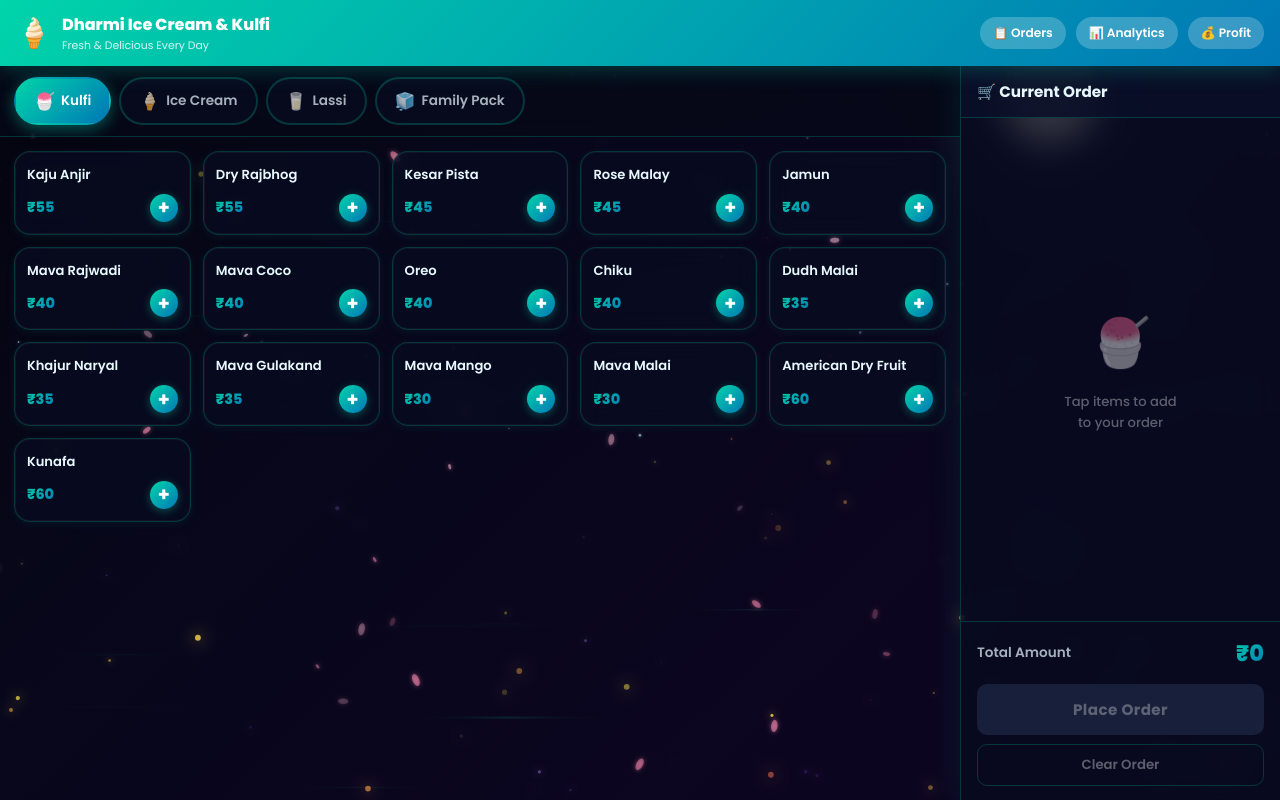
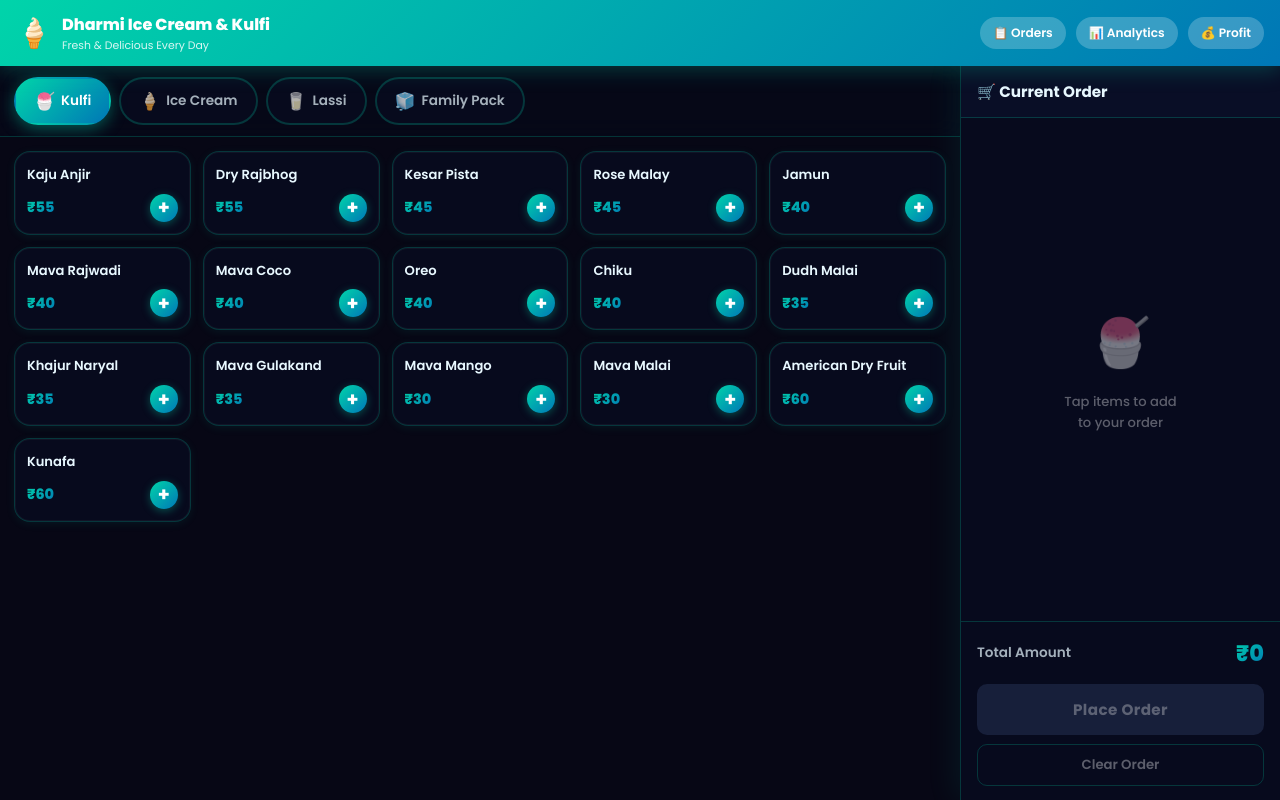
Before and after one commit to Seema2211/dharmi, a website: page public/index.html in a window 1280 px wide. Drawn offline with Linux system fonts and the light colour scheme.

Commit message:
Removed animations

```diff
--- a/public/ds-bg.js
+++ /dev/null
@@ -1,144 +0,0 @@
-(function () {
-  const cvs = document.createElement('canvas');
-  cvs.id = 'ds-canvas';
-  cvs.style.cssText =
-    'position:fixed;inset:0;width:100%;height:100%;pointer-events:none;z-index:-1';
-  document.body.insertBefore(cvs, document.body.firstChild);
-
-  document.documentElement.style.background = '#070715';
-  document.body.style.background = 'transparent';
-
-  const ctx = cvs.getContext('2d');
-  let W = 0, H = 0;
-
-  function resize() {
-    W = cvs.width  = window.innerWidth;
-    H = cvs.height = window.innerHeight;
-  }
-  resize();
-  window.addEventListener('resize', resize);
-
-  // ── Background ───────────────────────────────────────────────
-  function drawBg() {
-    const g = ctx.createLinearGradient(0, 0, W * 0.6, H);
-    g.addColorStop(0,   '#04040e');
-    g.addColorStop(0.4, '#07071a');
-    g.addColorStop(1,   '#0c0520');
-    ctx.fillStyle = g;
-    ctx.fillRect(0, 0, W, H);
-  }
-
-  // ── Moon ─────────────────────────────────────────────────────
-  function drawMoon() {
-    const mx = W * 0.82, my = H * 0.12, mr = 48;
-    const glow = ctx.createRadialGradient(mx, my, mr * 0.5, mx, my, mr * 3.5);
-    glow.addColorStop(0, 'rgba(200,230,255,0.12)');
-    glow.addColorStop(1, 'transparent');
-    ctx.fillStyle = glow;
-    ctx.beginPath(); ctx.arc(mx, my, mr * 3.5, 0, Math.PI * 2); ctx.fill();
-    const moon = ctx.createRadialGradient(mx - 8, my - 8, 4, mx, my, mr);
-    moon.addColorStop(0,   '#fdf8e8');
-    moon.addColorStop(0.6, '#ece8d0');
-    moon.addColorStop(1,   '#ccc8b0');
-    ctx.fillStyle = moon;
-    ctx.beginPath(); ctx.arc(mx, my, mr, 0, Math.PI * 2); ctx.fill();
-  }
-
-  // ── Stars ────────────────────────────────────────────────────
-  const stars = Array.from({ length: 90 }, () => ({
-    x: Math.random(), y: Math.random() * 0.55,
-    r: Math.random() * 1.3 + 0.2,
-    a: Math.random() * 0.55 + 0.1,
-    da: (Math.random() * 0.012 + 0.003) * (Math.random() > 0.5 ? 1 : -1),
-  }));
-  function drawStars() {
-    stars.forEach(s => {
-      s.a += s.da;
-      if (s.a > 0.75 || s.a < 0.05) s.da *= -1;
-      ctx.save();
-      ctx.globalAlpha = s.a; ctx.fillStyle = '#cce8ff';
-      ctx.shadowColor = '#88ccff'; ctx.shadowBlur = 3;
-      ctx.beginPath(); ctx.arc(s.x * W, s.y * H, s.r, 0, Math.PI * 2); ctx.fill();
-      ctx.restore();
-    });
-  }
-
-  // ── Water streaks ─────────────────────────────────────────────
-  function mkStreak() {
-    return { x: -300, y: Math.random()*H, len: Math.random()*220+80, vx: Math.random()*5+2, a: Math.random()*0.13+0.04, h: Math.random()*1.8+0.4 };
-  }
-  const streaks = Array.from({length:20}, ()=>{ const s=mkStreak(); s.x=Math.random()*W; return s; });
-  function drawStreaks() {
-    streaks.forEach((s,i) => {
-      s.x += s.vx;
-      if (s.x > W+200) streaks[i] = mkStreak();
-      const g = ctx.createLinearGradient(s.x,0,s.x+s.len,0);
-      g.addColorStop(0,'transparent'); g.addColorStop(0.5,'#00d4aa'); g.addColorStop(1,'transparent');
-      ctx.save(); ctx.globalAlpha=s.a; ctx.fillStyle=g; ctx.fillRect(s.x,s.y,s.len,s.h); ctx.restore();
-    });
-  }
-
-  // ── Embers ───────────────────────────────────────────────────
-  function mkEmber() {
-    return { x:Math.random()*W, y:H+5, r:Math.random()*2.4+0.6, vx:(Math.random()-0.5)*0.7, vy:-(Math.random()*1.3+0.4), a:Math.random()*0.75+0.25, hue:Math.random()*45+8, i:Math.random()*Math.PI*2 };
-  }
-  const embers = Array.from({length:60}, ()=>{ const e=mkEmber(); e.y=Math.random()*H; return e; });
-  function drawEmbers(t) {
-    embers.forEach((e,idx) => {
-      e.x += e.vx + Math.sin(t*0.0009+e.i)*0.25;
-      e.y += e.vy; e.a -= 0.0018;
-      if (e.y < -5 || e.a <= 0) embers[idx] = mkEmber();
-      ctx.save(); ctx.globalAlpha=e.a;
-      const c = `hsl(${e.hue},100%,65%)`;
-      ctx.fillStyle=c; ctx.shadowColor=c; ctx.shadowBlur=e.r*5;
-      ctx.beginPath(); ctx.arc(e.x,e.y,e.r,0,Math.PI*2); ctx.fill();
-      ctx.restore();
-    });
-  }
-
-  // ── Cherry blossom petals ─────────────────────────────────────
-  function mkPetal() {
-    return { x:Math.random()*W, y:-10, r:Math.random()*4.5+2, vx:(Math.random()-0.5)*1.1, vy:Math.random()*0.9+0.35, rot:Math.random()*Math.PI*2, rotV:(Math.random()-0.5)*0.04, a:Math.random()*0.45+0.15, c:Math.random()>0.45?'#ff90b3':'#ffd0e4', i:Math.random()*Math.PI*2 };
-  }
-  const petals = Array.from({length:32}, ()=>{ const p=mkPetal(); p.y=Math.random()*H; return p; });
-  function drawPetals(t) {
-    petals.forEach((p,idx) => {
-      p.x += p.vx + Math.sin(t*0.0007+p.i)*0.45;
-      p.y += p.vy; p.rot += p.rotV;
-      if (p.y > H+10) petals[idx] = mkPetal();
-      ctx.save(); ctx.globalAlpha=p.a; ctx.translate(p.x,p.y); ctx.rotate(p.rot);
-      ctx.fillStyle=p.c; ctx.shadowColor='#ff80ab'; ctx.shadowBlur=4;
-      ctx.beginPath(); ctx.ellipse(0,0,p.r,p.r*0.52,0,0,Math.PI*2); ctx.fill();
-      ctx.restore();
-    });
-  }
-
-  // ── Wisteria sparkles ─────────────────────────────────────────
-  function mkSparkle() {
-    return { x:Math.random()*W, y:Math.random()*H, r:Math.random()*1.5+0.5, a:0, maxA:Math.random()*0.5+0.1, da:Math.random()*0.015+0.005, c:Math.random()>0.5?'#b48cf7':'#7b55ee' };
-  }
-  const sparkles = Array.from({length:40}, mkSparkle);
-  function drawSparkles() {
-    sparkles.forEach((s,i) => {
-      s.a += s.da;
-      if (s.a >= s.maxA) s.da *= -1;
-      if (s.a <= 0) { sparkles[i] = mkSparkle(); sparkles[i].a = 0; }
-      ctx.save(); ctx.globalAlpha=s.a; ctx.fillStyle=s.c; ctx.shadowColor=s.c; ctx.shadowBlur=6;
-      ctx.beginPath(); ctx.arc(s.x,s.y,s.r,0,Math.PI*2); ctx.fill();
-      ctx.restore();
-    });
-  }
-
-  // ── Animation loop ────────────────────────────────────────────
-  function tick(t) {
-    drawBg();
-    drawMoon();
-    drawStars();
-    drawStreaks();
-    drawSparkles();
-    drawEmbers(t);
-    drawPetals(t);
-    requestAnimationFrame(tick);
-  }
-  requestAnimationFrame(tick);
-})();
--- a/public/index.html
+++ b/public/index.html
@@ -81,6 +81,5 @@
 
   <div class="toast" id="toast"></div>
   <script src="app.js"></script>
-  <script src="ds-bg.js"></script>
 </body>
 </html>
--- a/public/style.css
+++ b/public/style.css
@@ -90,7 +90,6 @@ body {
   font-weight: 600;
   white-space: nowrap;
   flex-shrink: 0;
-  transition: background 0.2s;
 }
 .orders-link:hover { background: rgba(255,255,255,0.35); }
 
@@ -146,7 +145,6 @@ body {
   font-weight: 600;
   white-space: nowrap;
   cursor: pointer;
-  transition: all 0.2s;
   -webkit-tap-highlight-color: transparent;
 }
 .cat-btn .cat-emoji { font-size: 1.05rem; }
@@ -184,7 +182,6 @@ body {
   font-weight: 600;
   white-space: nowrap;
   cursor: pointer;
-  transition: all 0.18s;
   -webkit-tap-highlight-color: transparent;
 }
 .subcat-btn:hover { border-color: var(--pink); color: var(--pink); }
@@ -220,7 +217,6 @@ body {
   flex-direction: column;
   gap: 10px;
   box-shadow: var(--shadow-sm), inset 0 0 0 1px rgba(255,255,255,0.04);
-  transition: transform 0.18s, box-shadow 0.18s, border-color 0.18s;
   -webkit-tap-highlight-color: transparent;
   user-select: none;
   position: relative;
@@ -233,18 +229,9 @@ body {
   height: 3px;
   background: var(--grad);
   opacity: 0;
-  transition: opacity 0.2s;
 }
-.item-card:hover { transform: translateY(-3px); box-shadow: var(--shadow-md); border-color: var(--pink); }
+.item-card:hover { box-shadow: var(--shadow-md); border-color: var(--pink); }
 .item-card:hover::after { opacity: 1; }
-.item-card:active { transform: scale(0.96); }
-
-@keyframes pop {
-  0%  { transform: scale(1); }
-  45% { transform: scale(1.07); }
-  100%{ transform: scale(1); }
-}
-.item-card.pop { animation: pop 0.22s ease forwards; }
 
 .item-name {
   font-size: 0.82rem;
@@ -281,9 +268,7 @@ body {
   font-weight: 700;
   box-shadow: 0 2px 8px rgba(0,212,170,0.35);
   flex-shrink: 0;
-  transition: transform 0.15s;
 }
-.item-card:hover .item-plus { transform: scale(1.12); }
 
 /* ════════════════════════════════
    ORDER PANEL  (desktop sidebar)
@@ -359,14 +344,8 @@ body {
   gap: 8px;
   padding: 10px 4px;
   border-bottom: 1px solid var(--border);
-  animation: slideIn 0.18s ease;
 }
 .order-item:last-child { border-bottom: none; }
-
-@keyframes slideIn {
-  from { opacity: 0; transform: translateX(12px); }
-  to   { opacity: 1; transform: translateX(0); }
-}
 
 .oi-name {
   flex: 1;
@@ -399,7 +378,6 @@ body {
   align-items: center;
   justify-content: center;
   box-shadow: 0 1px 5px rgba(0,0,0,0.10);
-  transition: background 0.15s, color 0.15s;
   -webkit-tap-highlight-color: transparent;
   line-height: 1;
 }
@@ -457,12 +435,10 @@ body {
   letter-spacing: 0.4px;
   cursor: pointer;
   box-shadow: var(--shadow-btn);
-  transition: opacity 0.2s, transform 0.15s;
   -webkit-tap-highlight-color: transparent;
   margin-bottom: 9px;
 }
-.btn-place:hover:not(:disabled) { opacity: 0.9; transform: translateY(-2px); }
-.btn-place:active:not(:disabled) { transform: translateY(0); }
+.btn-place:hover:not(:disabled) { opacity: 0.9; }
 .btn-place:disabled {
   background: rgba(30, 40, 70, 0.7);
   color: rgba(255,255,255,0.3);
@@ -481,7 +457,6 @@ body {
   font-size: 0.83rem;
   font-weight: 600;
   cursor: pointer;
-  transition: border-color 0.2s, color 0.2s;
   -webkit-tap-highlight-color: transparent;
 }
 .btn-clear:hover { border-color: var(--pink); color: var(--pink); }
@@ -500,7 +475,6 @@ body {
   backdrop-filter: blur(3px);
   -webkit-backdrop-filter: blur(3px);
   opacity: 0;
-  transition: opacity 0.3s ease;
 }
 .backdrop.open { opacity: 1; }
 
@@ -566,7 +540,6 @@ body {
   z-index: 999;
   opacity: 0;
   pointer-events: none;
-  transition: opacity 0.25s, transform 0.25s;
   white-space: nowrap;
   max-width: 92vw;
   text-align: center;
@@ -613,7 +586,6 @@ body {
     border-radius: 22px 22px 0 0;
     box-shadow: 0 -8px 40px rgba(0,212,170,0.20);
     transform: translateY(100%);
-    transition: transform 0.38s cubic-bezier(0.32, 0.72, 0, 1);
     z-index: 300;
   }
   .order-panel.open { transform: translateY(0); }
```
Also changed, not shown: public/analytics.html (+0 -2 lines), public/orders.html (+0 -1 lines), public/profit.html (+0 -2 lines).
